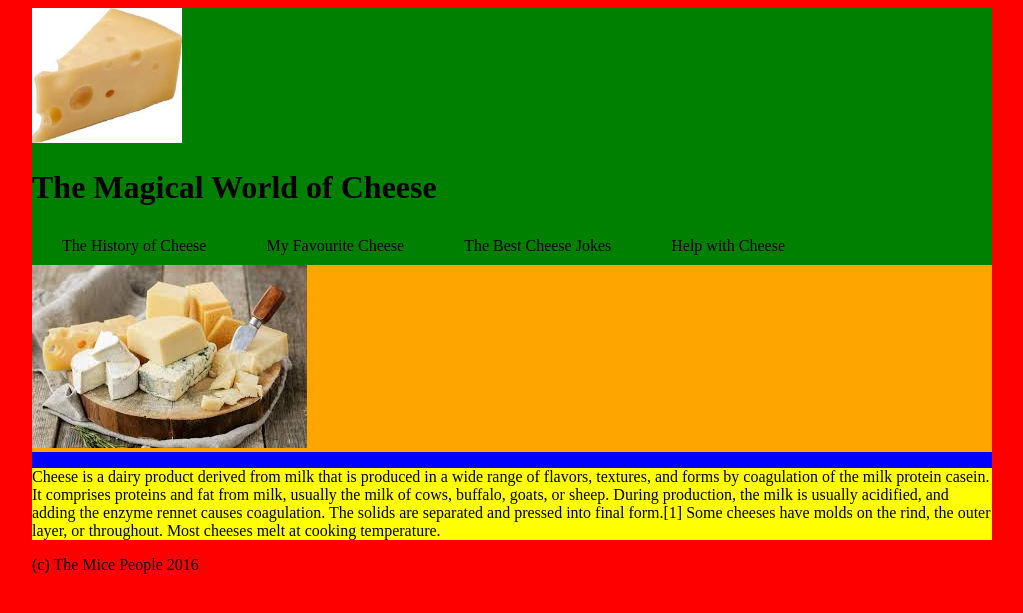
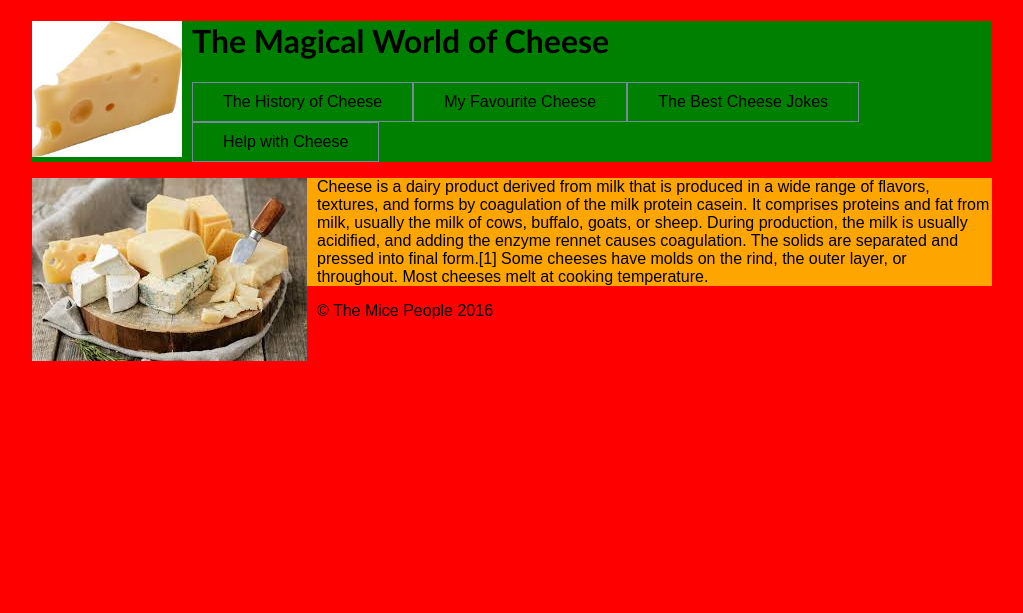
Before and after one commit to pcairns-rgu/pcairns-rgu.github.io, a PHP site: page /Cheese/index.html in a window 1280 px wide. Shown: the top 613 px of the page, without its empty margins (128-1151 px from the left). Run offline with PHP 8.4, Linux system fonts and the light colour scheme.

Commit message:
Updates to index page

```diff
--- a/Cheese/assets/CSS/style.css
+++ b/Cheese/assets/CSS/style.css
@@ -11,6 +11,7 @@ nav>ul {
     margin: 0;
     padding: 0;
     overflow:hidden;
+    float: bottom;
 }
 
 nav>ul>li{
@@ -23,6 +24,7 @@ nav>ul>li a{
     text-align: center;
     padding: 10px 30px;
     text-decoration: none;
+    border: lightslategray solid 1px;
 
 }
 
@@ -31,9 +33,13 @@ li a:hover{
 
 }
 
+/* IMAGE SIZING CSS */
 #cheeselogo{
     width: 150px;
+    float: left;
+    padding-right: 10px;
 }
+
 
 #brie{
     width: 250px;
@@ -49,3 +55,25 @@ li a:hover{
     width: 250px;
     height: 200px;
 }
+
+#cheese_board{
+
+    float: left;
+    padding-right: 10px;
+}
+
+/* TEXT STYLING */
+
+h1, h2, h3{
+    font-family: "Trebuchet MS";
+}
+
+p, li{
+    font-family: Arial;
+}
+
+
+#page_title a{
+ text-decoration: none;
+
+}
--- a/Cheese/assets/CSS/templatecolours.css
+++ b/Cheese/assets/CSS/templatecolours.css
@@ -9,13 +9,14 @@ header{
 }
 
 main{
-    background-color: blue;
+    background-color: lightblue;
 
 }
 section{
     background-color: orange;
 
 }
+
 aside{
     background-color: yellow
 
--- a/Cheese/favourite.html
+++ b/Cheese/favourite.html
@@ -4,13 +4,14 @@
     <meta charset="UTF-8">
     <title>Favourite</title>
     <link rel="stylesheet" href="assets/CSS/style.css">
+
 </head>
 
 <body>
 <!-- START OF HEADER -->
 <header>
     <a href="index.html"><img src="assets/images/cheese.jpg" alt="Cheese logo" id="cheeselogo"></a>
-    <a href="index.html"><h1>The Magical World of Cheese</h1></a>
+    <h1 id="page_title"> <a href="index.html">The Magical World of Cheese</a></h1>
     <nav>
         <ul>
             <li><a href="history.html">The History of Cheese</a></li>
@@ -45,7 +46,7 @@
 
 <!-- START OF FOOTER -->
 <footer>
-    <p>(c) The Mice People 2016</p>
+    <p>&copy; The Mice People 2016</p>
 
 </footer>
 <!-- END OF FOOTER -->
--- a/Cheese/help.html
+++ b/Cheese/help.html
@@ -4,13 +4,14 @@
     <meta charset="UTF-8">
     <title>Help</title>
     <link rel="stylesheet" href="assets/CSS/style.css">
+
 </head>
 
 <body>
 <!-- START OF HEADER -->
 <header>
     <a href="index.html"><img src="assets/images/cheese.jpg" alt="Cheese logo" id="cheeselogo"></a>
-    <a href="index.html"><h1>The Magical World of Cheese</h1></a>
+    <h1 id="page_title"><a href="index.html">The Magical World of Cheese</a></h1>
     <nav>
         <ul>
             <li><a href="history.html">The History of Cheese</a></li>
@@ -35,7 +36,7 @@
 
 <!-- START OF FOOTER -->
 <footer>
-    <p>(c) The Mice People 2016</p>
+    <p>&copy; The Mice People 2016</p>
 
 </footer>
 <!-- END OF FOOTER -->
--- a/Cheese/history.html
+++ b/Cheese/history.html
@@ -4,13 +4,14 @@
     <meta charset="UTF-8">
     <title>History</title>
     <link rel="stylesheet" href="assets/CSS/style.css">
+
 </head>
 
 <body>
 <!-- START OF HEADER -->
 <header>
     <a href="index.html"><img src="assets/images/cheese.jpg" alt="Cheese logo" id="cheeselogo"></a>
-    <h1><a href="index.html">The Magical World of Cheese</a></h1>
+    <h1 id="page_title"><a href="index.html">The Magical World of Cheese</a></h1>
     <nav>
         <ul>
             <li><a href="history.html">The History of Cheese</a></li>
@@ -49,7 +50,7 @@
 
 <!-- START OF FOOTER -->
 <footer>
-    <p>(c) The Mice People 2016</p>
+    <p>&copy; The Mice People 2016</p>
 
 </footer>
 <!-- END OF FOOTER -->
--- a/Cheese/index.html
+++ b/Cheese/index.html
@@ -4,6 +4,7 @@
     <meta charset="UTF-8">
     <title>Home</title>
     <link rel="stylesheet" href="assets/CSS/style.css">
+
 </head>
 
 <body>
@@ -25,19 +26,19 @@
 <!-- END OF HEADER -->
 
 <!-- START OF MAIN -->
-<main>
+<main class="grid-container">
     <!-- MAIN SECTION START -->
     <section>
-    <img src="assets/images/cheese_board.jpg" alt="Cheese logo">
+    <img src="assets/images/cheese_board.jpg" alt="Cheese board" id="cheese_board">
+        <p>Cheese is a dairy product derived from milk that is produced in a wide range of flavors, textures, and forms by coagulation of the milk protein casein. It comprises proteins and fat from milk, usually the milk of cows, buffalo, goats, or sheep. During production, the milk is usually acidified, and adding the enzyme rennet causes coagulation. The solids are separated and pressed into final form.[1] Some cheeses have molds on the rind, the outer layer, or throughout. Most cheeses melt at cooking temperature.</p>
 
     </section>
     <!-- SECTION END -->
 
 
     <!-- START OF ASIDE -->
-    <aside>
+    <aside >
 
-        <p>Cheese is a dairy product derived from milk that is produced in a wide range of flavors, textures, and forms by coagulation of the milk protein casein. It comprises proteins and fat from milk, usually the milk of cows, buffalo, goats, or sheep. During production, the milk is usually acidified, and adding the enzyme rennet causes coagulation. The solids are separated and pressed into final form.[1] Some cheeses have molds on the rind, the outer layer, or throughout. Most cheeses melt at cooking temperature.</p>
     </aside>
 
 
@@ -48,7 +49,7 @@
 
 <!-- START OF FOOTER -->
 <footer>
-    <p>(c) The Mice People 2016</p>
+    <p>&copy; The Mice People 2016</p>
 
 </footer>
 <!-- END OF FOOTER -->
--- a/Cheese/jokes.html
+++ b/Cheese/jokes.html
@@ -4,13 +4,14 @@
     <meta charset="UTF-8">
     <title>Jokes</title>
     <link rel="stylesheet" href="assets/CSS/style.css">
+
 </head>
 
 <body>
 <!-- START OF HEADER -->
 <header>
     <a href="index.html"><img src="assets/images/cheese.jpg" alt="Cheese logo" id="cheeselogo"></a>
-    <h1><a href="index.html">The Magical World of Cheese</a></h1>
+    <h1 id="page_title"><a href="index.html">The Magical World of Cheese</a></h1>
     <nav>
         <ul>
             <li><a href="history.html">The History of Cheese</a></li>
@@ -38,7 +39,7 @@
 
 <!-- START OF FOOTER -->
 <footer>
-    <p>(c) The Mice People 2016</p>
+    <p>&copy; The Mice People 2016</p>
 
 </footer>
 <!-- END OF FOOTER -->
```
